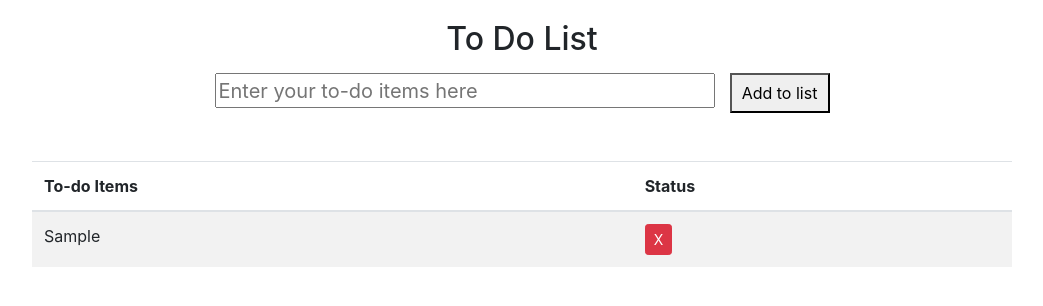
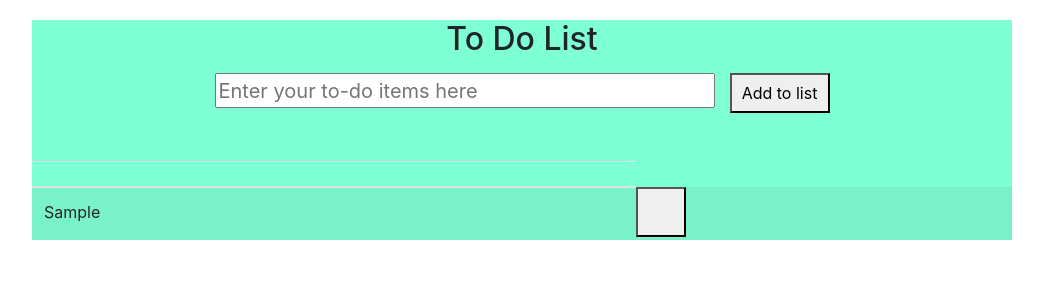
Before and after one commit to B-r-e-n-t/To-Do-List, a plain HTML site: page index.html in a window 1280 px wide. Both pictures are taken after typing "Sample" into the empty fields and a click on the button "Add to list". Shown: the whole page, without its empty margins (118-1161 px from the left). Drawn offline with nearby package versions, Linux system fonts and the light colour scheme.

Commit message:
finished the functionality of adding the button and deleting items from the list. Still need to add storage and some styling.

```diff
--- a/index.html
+++ b/index.html
@@ -19,11 +19,11 @@
     <table class="table table-striped mt-5">
         <thead>
         <tr>
-            <th>To-do Items</th>
-            <th>Status</th>
+            <th style="text-align: center;"></th>
+            <!-- <th></th> -->
         </tr>
         </thead>
-        <tbody id="to-do-list" ></tbody>
+        <tbody id="to-do-list"></tbody>
     </table>
 </div>
 
--- a/script.js
+++ b/script.js
@@ -11,26 +11,24 @@ button.addEventListener('click', function (){
     //displays content in table
     let userInput = input.value;
     const toDoItem = document.createElement('tr');
+    const deleteButton = document.createElement('button');
+    deleteButton.classList.add('delete-button');
+    toDoItem.classList.add('to-do-item');
+
 
     toDoItem.innerHTML = `
-    <td>${userInput}</td>
-    <td><a href='#' class='btn btn-danger btn-sm delete'>X</a></td>`;
+    <td>${userInput}</td>`;
+
+    // deleteButton.innerHTML = `<td><td>`
+
 
     table.appendChild(toDoItem);
+    toDoItem.appendChild(deleteButton);
+
+    deleteButton.addEventListener('click', function() {
+        toDoItem.remove();
+    })
 
     // clear fields
     input.value = '';
 })
-
-// validate
-
-// completely delete to do item
-table.addEventListener('click', e => {
-    console.log('butt');
-})
-
-// deleteToDo(el) {
-//     if(el.classlist.contains('delete')) {
-//         el.parentElement.parentElement.remove()
-//     }
-// }
--- a/style.css
+++ b/style.css
@@ -8,6 +8,7 @@ html {
     margin-right: 150px;
     margin-left: 150px;
     margin-top: 20px;
+    background-color: aquamarine;
 }
 
 .container {
@@ -31,3 +32,14 @@ html {
 .thead {
     width: 600px;
 }
+
+.delete-button {
+    color: black;
+    width: 50px;
+    height: 50px;
+    text-align: center;
+}
+
+#to-do-list {
+    width: 400px;
+}
```
